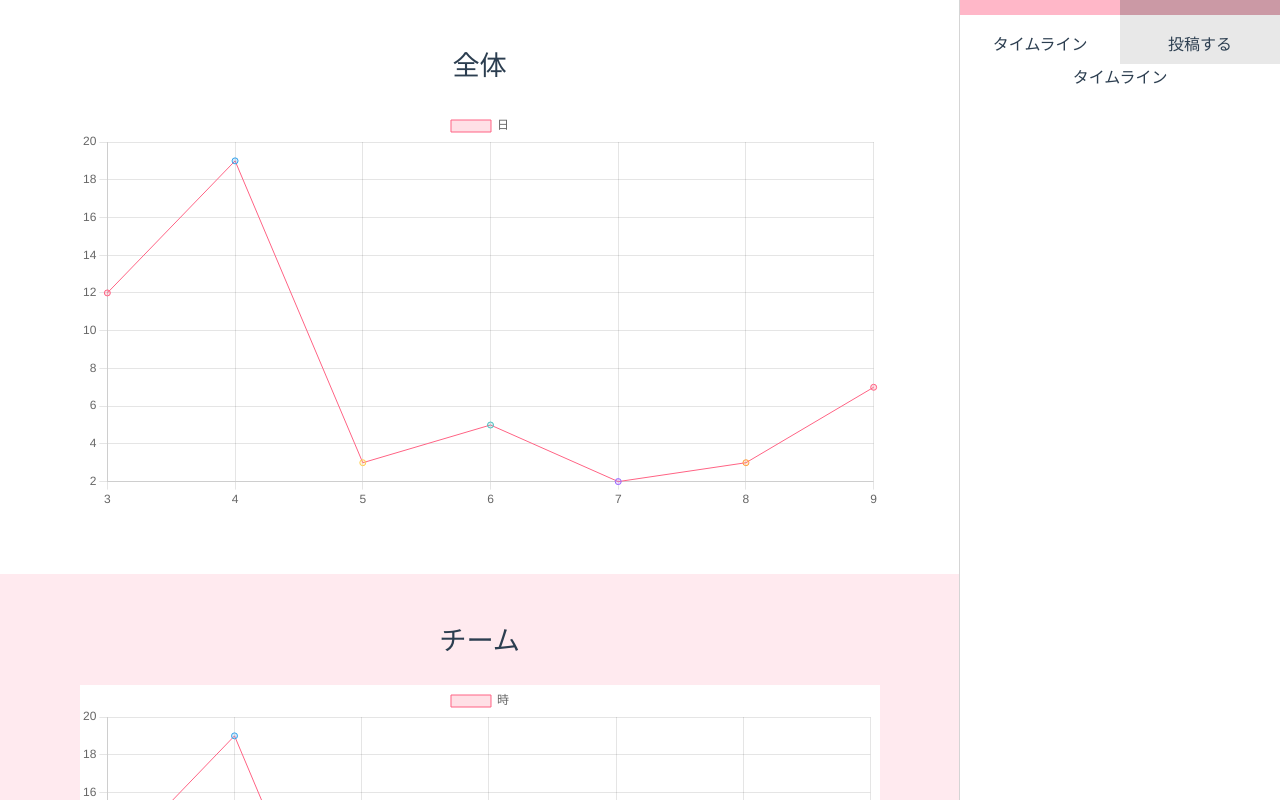
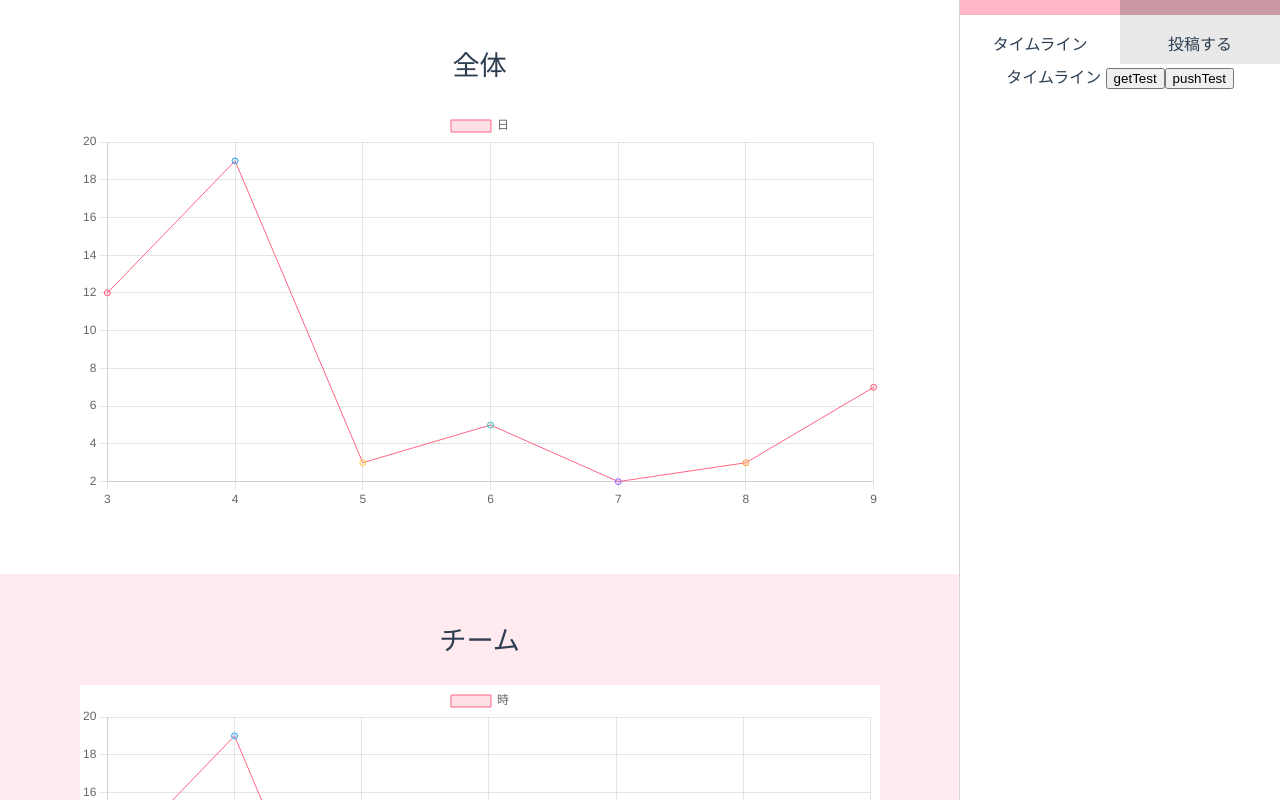
Before and after one commit to TeamUDN/UDN-vol13, a Vue app in the folder src/frontend/: page / in a window 1280 px wide. Built offline with nearby package versions, Linux system fonts and the light colour scheme; no server answers.

Commit message:
firebase test success!!

```diff
--- a/src/frontend/src/views/Home.vue
+++ b/src/frontend/src/views/Home.vue
@@ -34,6 +34,8 @@
       <div class="contents">
         <div v-if="isActive === '1'">
           タイムライン
+          <button @click="getTest">getTest</button>
+          <button @click="pushTest">pushTest</button>
         </div>
         <div class="btnArea" v-else-if="isActive === '2'">
           <Btn btn-text="いい感じ" btn-color="pink" icon="&#x1f60e;" ></Btn>
@@ -48,6 +50,7 @@
 </template>
 
 <script>
+import db from '../components/firebase.js'
 import Chart from '../components/Chart'
 import Btn from '../components/btn_design.vue'
 
@@ -60,6 +63,29 @@ export default {
   data () {
     return {
       isActive: '1'
+    }
+  },
+  methods: {
+    getTest () {
+      db.collection('test')
+        .get()
+        .then((querySnapshot) => {
+          querySnapshot.forEach((doc) => {
+            console.log(`${doc.id} => ${doc.data().name}`)
+            // this.data.push(doc.data().name)
+          })
+        })
+    },
+    pushTest () {
+      db.collection('test').add({
+        name: 'mikan'
+      })
+        .then(function () {
+          console.log('Document successfully written!')
+        })
+        .catch(function (error) {
+          console.error('Error writing document: ', error)
+        })
     }
   }
 }
```
